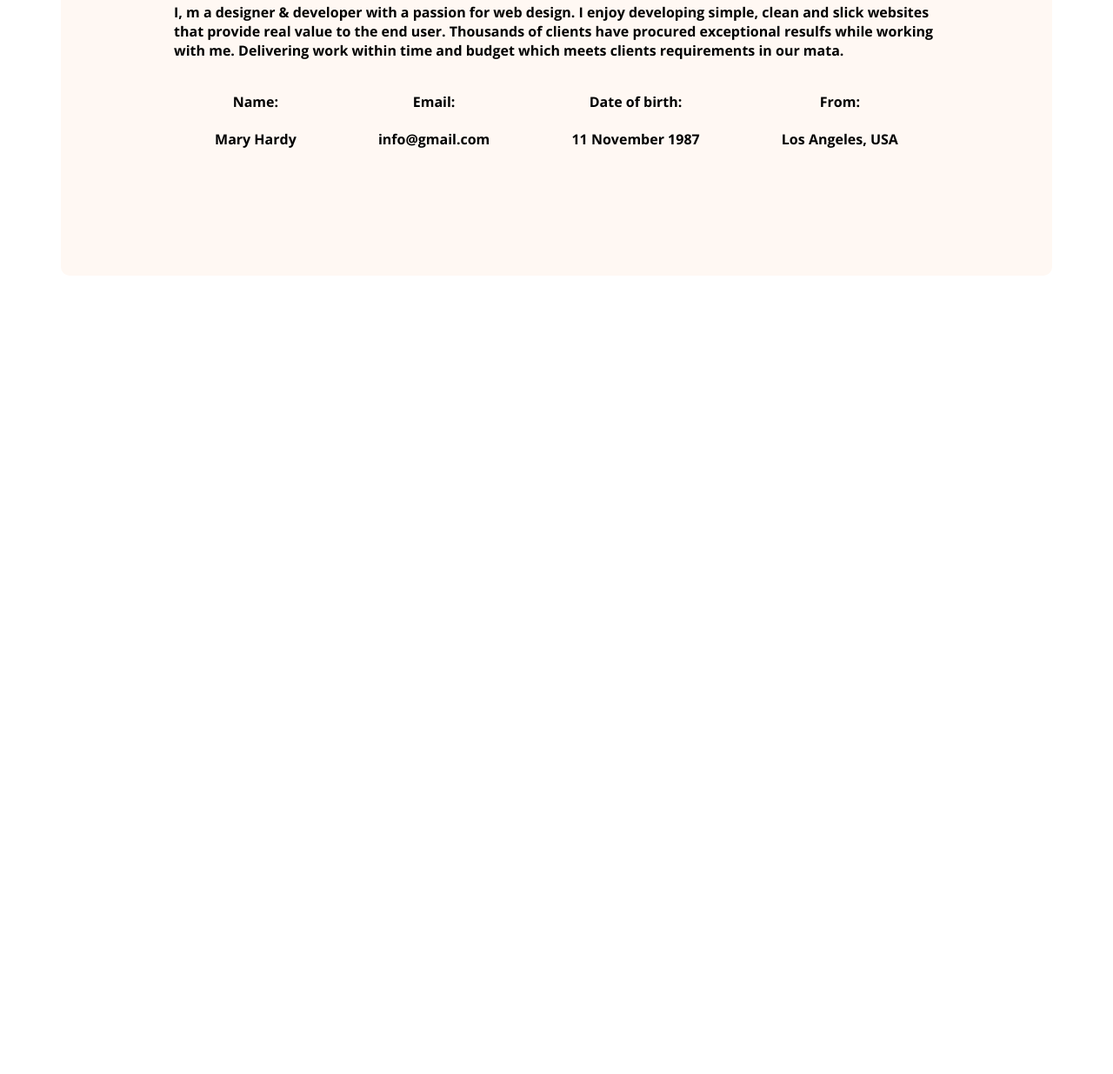
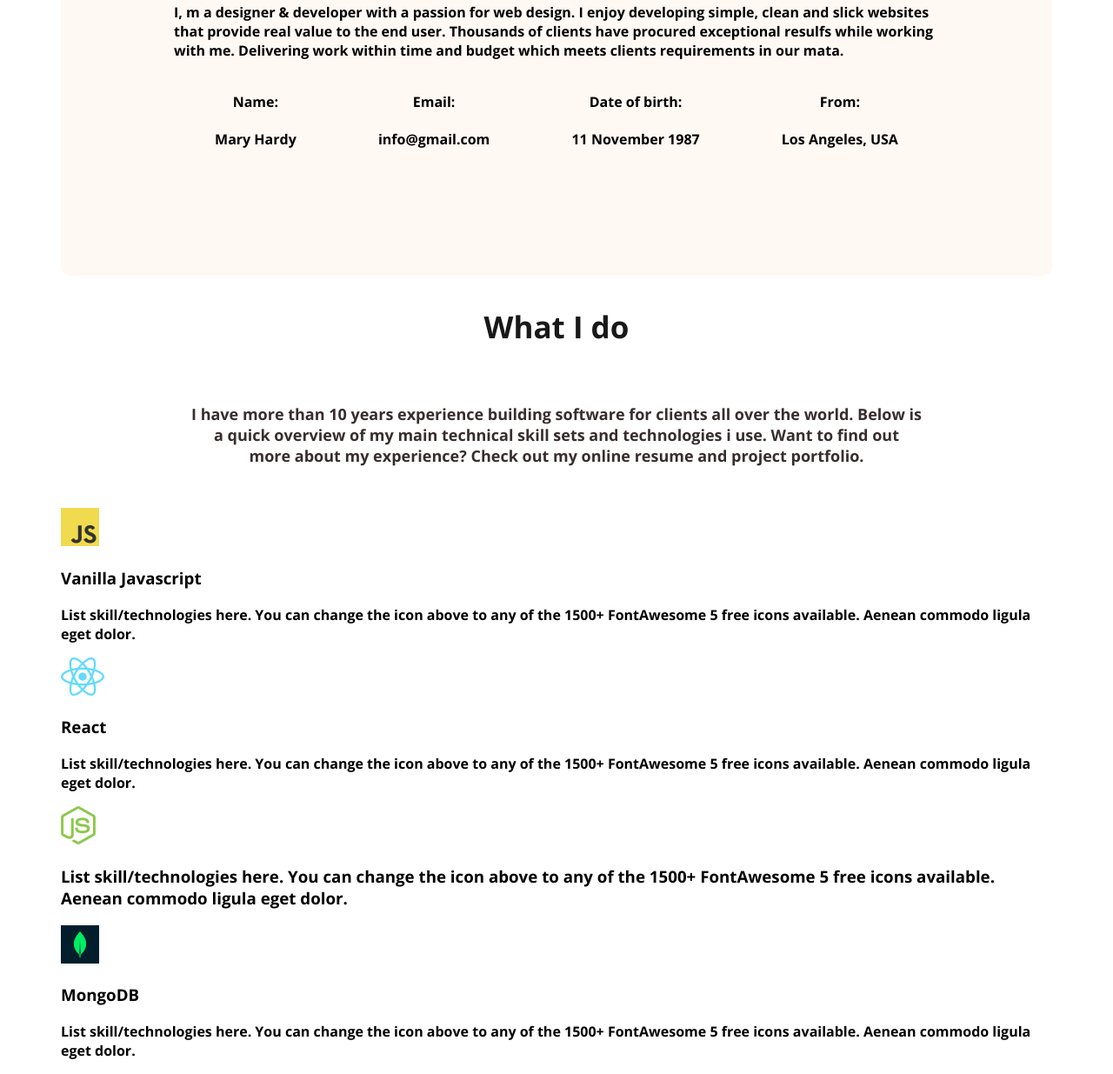
Before and after one commit to Mugdho999/webdeveloper-portfolio, a plain HTML site: page index.html in a window 1280 px wide. Shown: the part 946-2181 px from the top of the page at 87% size. Before the commit the page ends 1271 px from the top, so only its background shows below. Drawn offline with nearby package versions, Linux system fonts and the light colour scheme.

Commit message:
added skill description

```diff
--- a/index.html
+++ b/index.html
@@ -58,6 +58,36 @@
                 </div>
             </div>
         </section>
+        <!-- what i do section start  -->
+        <section>
+            <h3 class="section-title">What I do</h3>
+            <p id="What-I-do-description" class="section-description">
+                I have more than 10 years experience building software for clients all over the world. Below is a quick overview of my main technical skill sets and technologies i use. Want to find out more about my experience? Check out my online resume and project portfolio.
+            </p>
+            <div class="skills-container">
+                <!-- .skills*4>img+h3.skill-title+p.skill-description -->
+                <div class="skills">
+                    <img src="images/icons/js.png" alt="">
+                    <h3 class="skill-title">Vanilla Javascript</h3>
+                    <p class="skill-description">List skill/technologies here. You can change the icon above to any of the 1500+ FontAwesome 5 free icons available. Aenean commodo ligula eget dolor.</p>
+                </div>
+                <div class="skills">
+                    <img src="images/icons/react.png" alt="">
+                    <h3 class="skill-title">React</h3>
+                    <p class="skill-description">List skill/technologies here. You can change the icon above to any of the 1500+ FontAwesome 5 free icons available. Aenean commodo ligula eget dolor.</p>
+                </div>
+                <div class="skills">
+                    <img src="images/icons/nodejs.png" alt="">
+                    <h3 class="skill-title"><Node.js</h3>
+                    <p class="skill-description">List skill/technologies here. You can change the icon above to any of the 1500+ FontAwesome 5 free icons available. Aenean commodo ligula eget dolor.</p>
+                </div>
+                <div class="skills">
+                    <img src="images/icons/mongo.png" alt="">
+                    <h3 class="skill-title">MongoDB</h3>
+                    <p class="skill-description">List skill/technologies here. You can change the icon above to any of the 1500+ FontAwesome 5 free icons available. Aenean commodo ligula eget dolor.</p>
+                </div>
+            </div>
+        </section>
 
     </main>
     <footer>
--- a/styles/portfolio.css
+++ b/styles/portfolio.css
@@ -113,3 +113,6 @@ main{
 .about-info{
     text-align: center;
 }
+#What-I-do-description{
+    padding: 30px 150px;
+}
```
